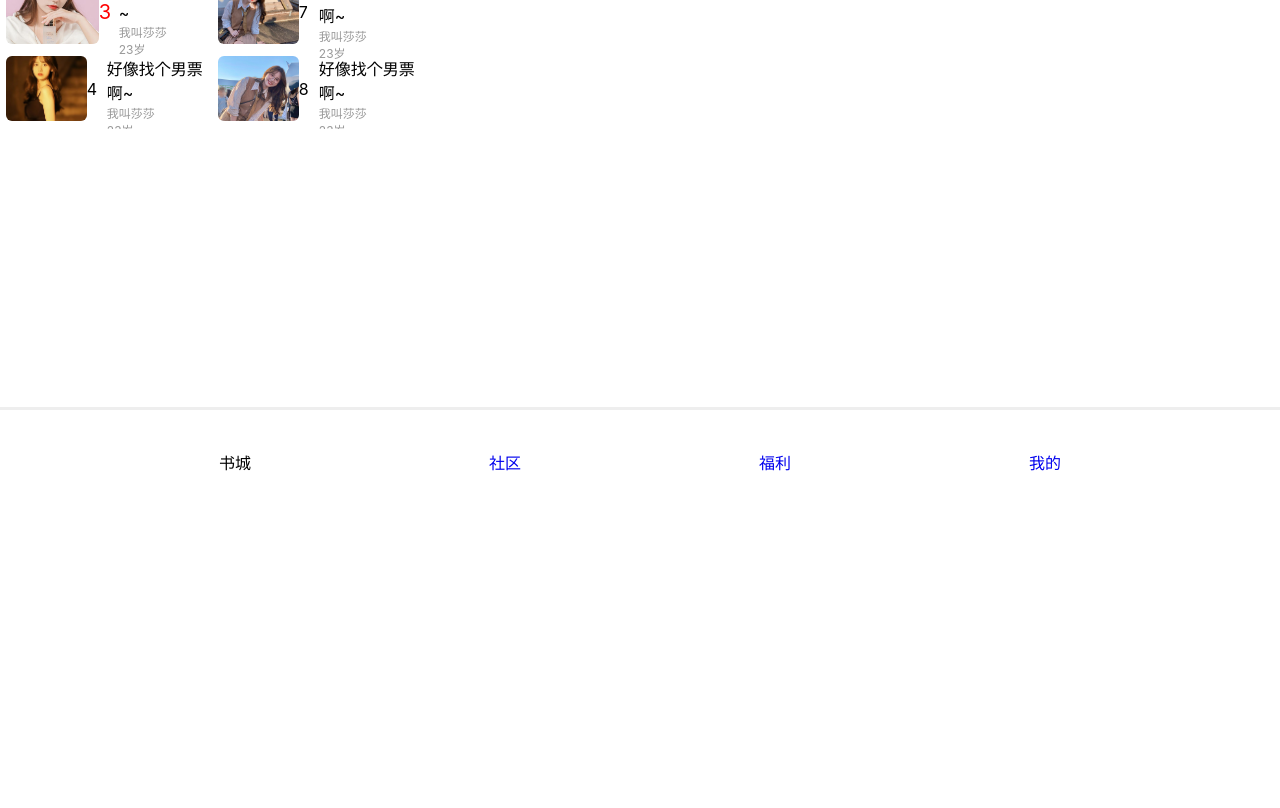
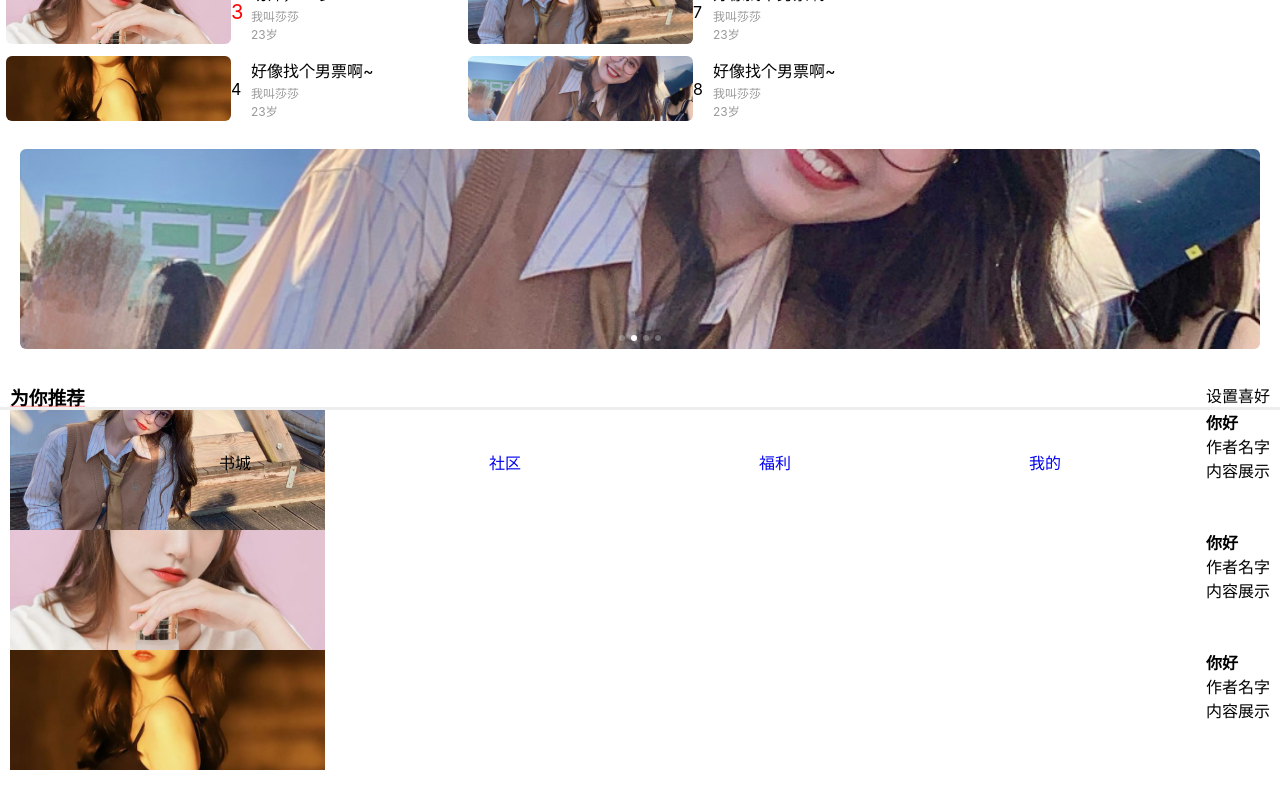
Before and after one commit to zBo1997/doubby-app, a Vue app: page /#/index in a window 1280 px wide. Shown: the part 320-1128 px from the top of the page. Built offline with nearby package versions, Linux system fonts and the light colour scheme; a web font is replaced by a local one.

Commit message:
推荐模块

```diff
--- a/src/App.vue
+++ b/src/App.vue
@@ -17,7 +17,7 @@ const abc = ref('首页')
 <style>
 ::-webkit-scrollbar {
   /*隐藏滚轮*/
-  display: none;
+  /* display: none; */
 }
 
 ::-webkit-scrollbar {
--- a/src/assets/css/index.css
+++ b/src/assets/css/index.css
@@ -1,6 +1,7 @@
 /* 存储的颜色 */
 :root {
     --select-color: #000000;
+    --bgcolor: red;
 }
 
 * {
@@ -147,7 +148,7 @@
 
 .chatrstab-list {
     display: flex;
-    width: 200px;
+    width: 450px;
     height: 65px;
     margin: 6px;
 }
@@ -188,7 +189,57 @@
 }
 
 /* 选中前三个梳理 */
-.chatrstab-list:nth-child(-n+3) .chatrstab-title::before {
+.chatrstab-list:nth-child(-n + 3) .chatrstab-title::before {
     color: red;
     font-size: 20px;
 }
+
+/* 轮播样式 */
+.banner {
+    margin: 10px;
+    padding: 10px;
+    border-radius: 10px;
+}
+.banner img {
+    width: 100%;
+    height: 200px;
+    border-radius: 6px;
+    object-fit: cover;
+}
+
+/* 为你推荐 */
+.recommend {
+    padding: 10px;
+}
+
+.recommend-like {
+    display: flex;
+    justify-content: space-between;
+    position: relative;
+}
+
+.recommend-like h3::before {
+    content: "";
+    width: 75px;
+    height: 5px;
+    background: linear-gradient(transparent, var(--bgcolor));
+    position: absolute;
+    bottom: 0px;
+    left: 0px;
+}
+
+.recommend-list ul li {
+    display: flex;
+    justify-content: space-between;
+    height: 120px;
+}
+
+.recommend-img {
+    width: 25%;
+}
+
+.recommend-img img {
+    width: 100%;
+    height: 100%;
+    object-fit: cover;
+}
--- /dev/null
+++ b/src/views/index/banner.vue
@@ -0,0 +1,25 @@
+<template>
+    <div class="banner">
+        <van-swipe class="my-swipe" :autoplay="3000" indicator-color="white">
+            <van-swipe-item v-for="(item, i) in bannerList">
+                <img :src="`/src/assets/images/${item.img_url}`" :key="item.id" />
+            </van-swipe-item>
+        </van-swipe>
+    </div>
+</template>
+
+<script setup>
+import { ref } from 'vue'
+let bannerList = ref([
+    { id: 1, img_url: '6.jpeg' },
+    { id: 1, img_url: '2.jpeg' },
+    { id: 1, img_url: '1.jpeg' },
+    { id: 1, img_url: '3.jpeg' }
+
+])
+
+
+</script>
+
+
+<style scoped></style>
--- a/src/views/index/index.vue
+++ b/src/views/index/index.vue
@@ -3,9 +3,8 @@
         <Header />
         <Charts />
         <Chartstab />
-    </div>
-    <div style="height: 1000px;">
-
+        <Banner />
+        <Recommend />
     </div>
 </template>
 
@@ -13,6 +12,8 @@
 import Header from "./header.vue"
 import Charts from "./charts.vue"
 import Chartstab from "./chartstab.vue"
+import Banner from "./banner.vue"
+import Recommend from "./recommend.vue"
 import { ref } from 'vue'
 
 
--- /dev/null
+++ b/src/views/index/recommend.vue
@@ -0,0 +1,50 @@
+<template>
+    <div class="recommend">
+        <div class="recommend-like">
+            <h3>为你推荐</h3>
+            <p>设置喜好</p>
+        </div>
+        <div class="recommend-list">
+            <ul>
+                <li>
+                    <div class="recommend-img">
+                        <img src="/src/assets/images/1.jpeg">
+                    </div>
+                    <div class="">
+                        <h4>你好</h4>
+                        <p>作者名字</p>
+                        <p>内容展示</p>
+                    </div>
+                </li>
+                <li>
+                    <div class="recommend-img">
+                        <img src="/src/assets/images/3.jpeg">
+                    </div>
+                    <div class="">
+                        <h4>你好</h4>
+                        <p>作者名字</p>
+                        <p>内容展示</p>
+                    </div>
+                </li>
+                <li>
+                    <div class="recommend-img">
+                        <img src="/src/assets/images/4.jpeg">
+                    </div>
+                    <div class="">
+                        <h4>你好</h4>
+                        <p>作者名字</p>
+                        <p>内容展示</p>
+                    </div>
+                </li>
+            </ul>
+        </div>
+    </div>
+</template>
+
+<script setup>
+import { ref } from 'vue'
+
+</script>
+
+
+<style scoped></style>
```
